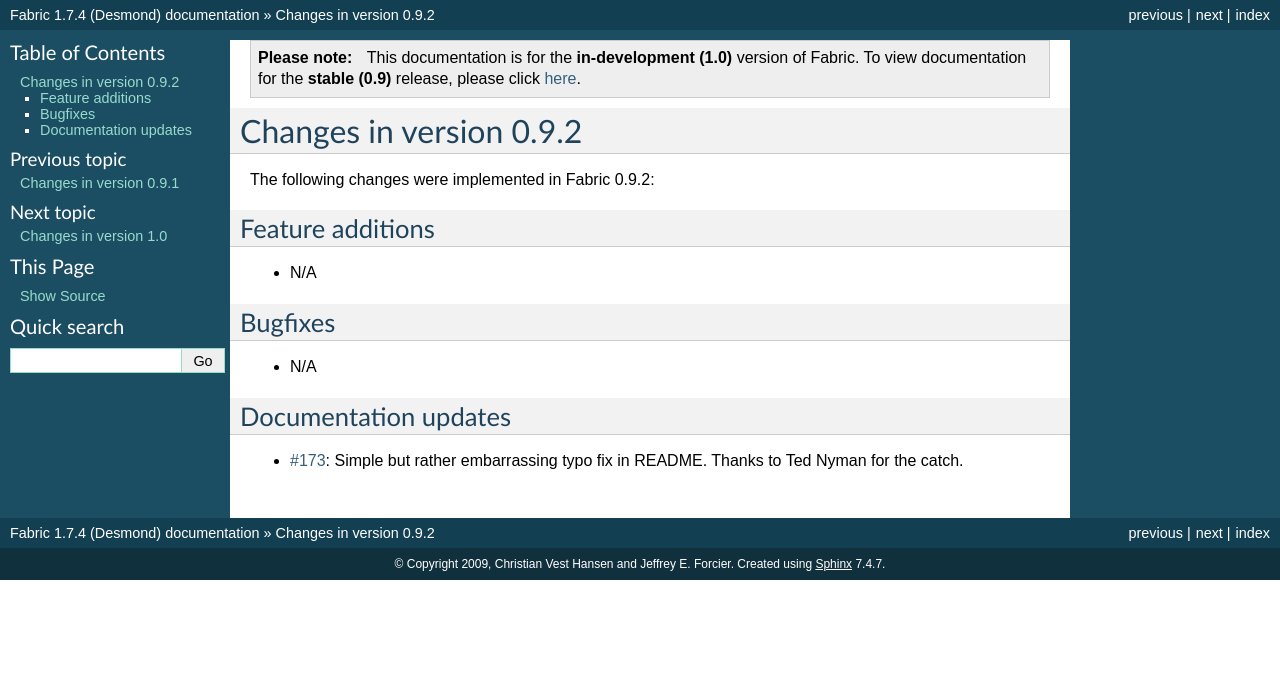
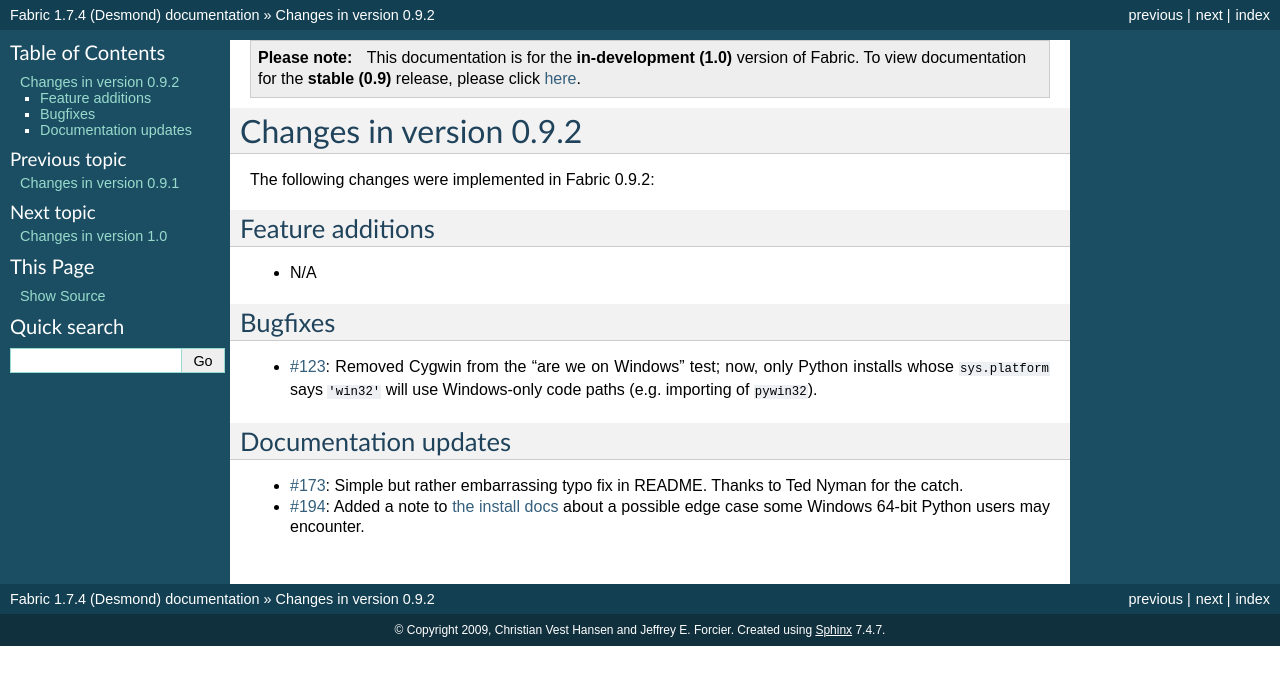
Before and after one commit to fabric/fabric, a Sphinx documentation site: the page built from docs/changes/0.9.2.rst, in a window 1280 px wide. Shown: the top 685 px of the page. Built offline with Sphinx 7.4.7, drawn with Linux system fonts in a browser that asks for light colours.

Commit message:
Update changelog re #123, #194

```diff
--- a/docs/changes/0.9.2.rst
+++ b/docs/changes/0.9.2.rst
@@ -13,7 +13,9 @@
 Bugfixes
 ========
 
-* N/A
+* :issue:`123`: Removed Cygwin from the "are we on Windows" test; now, only
+  Python installs whose ``sys.platform`` says ``'win32'`` will use Windows-only
+  code paths (e.g. importing of ``pywin32``).
 
 
 Documentation updates
@@ -21,3 +23,5 @@
 
 * :issue:`173`: Simple but rather embarrassing typo fix in README. Thanks to
   Ted Nyman for the catch.
+* :issue:`194`: Added a note to :doc:`the install docs </installation>` about a
+  possible edge case some Windows 64-bit Python users may encounter.
```
